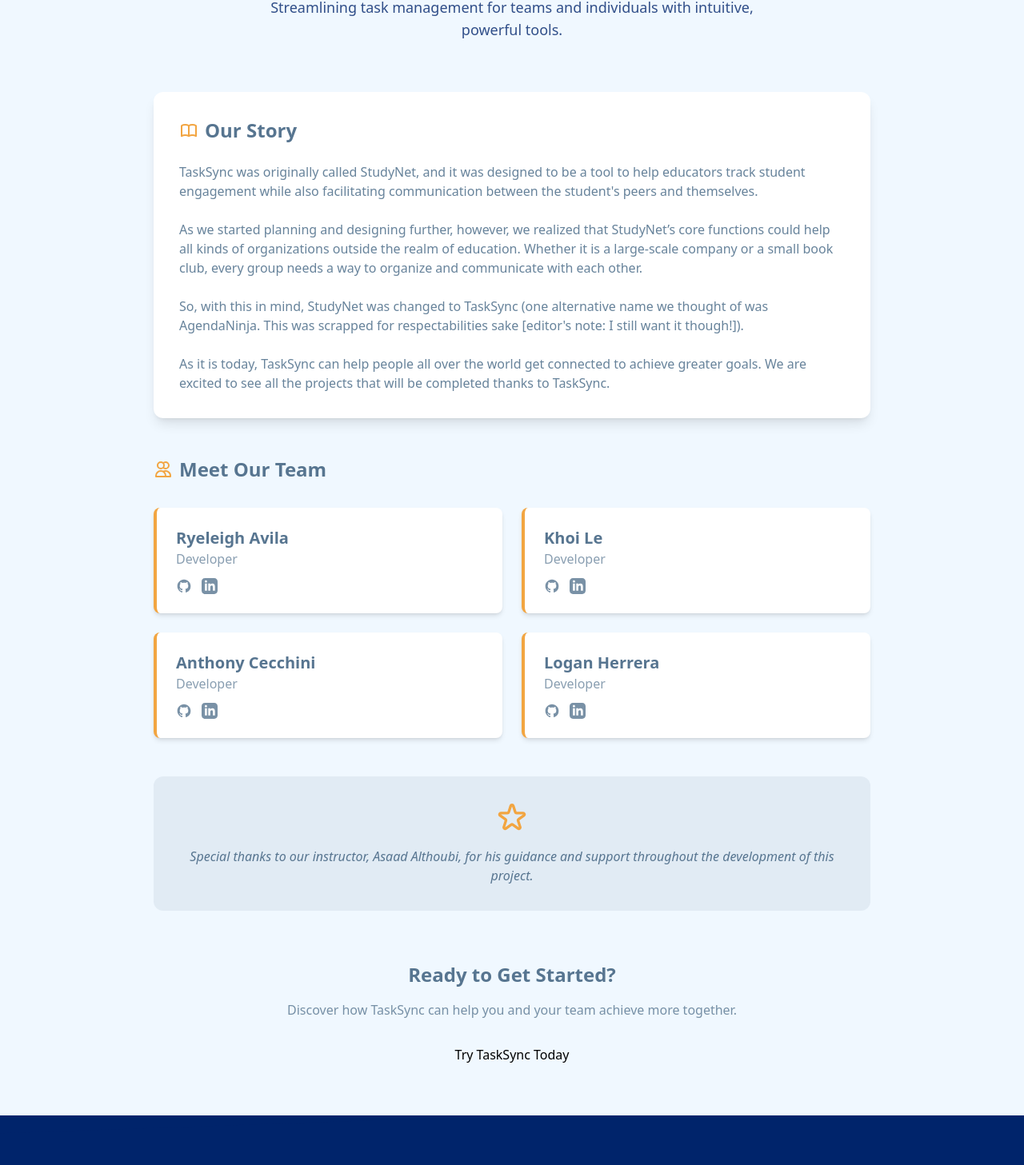
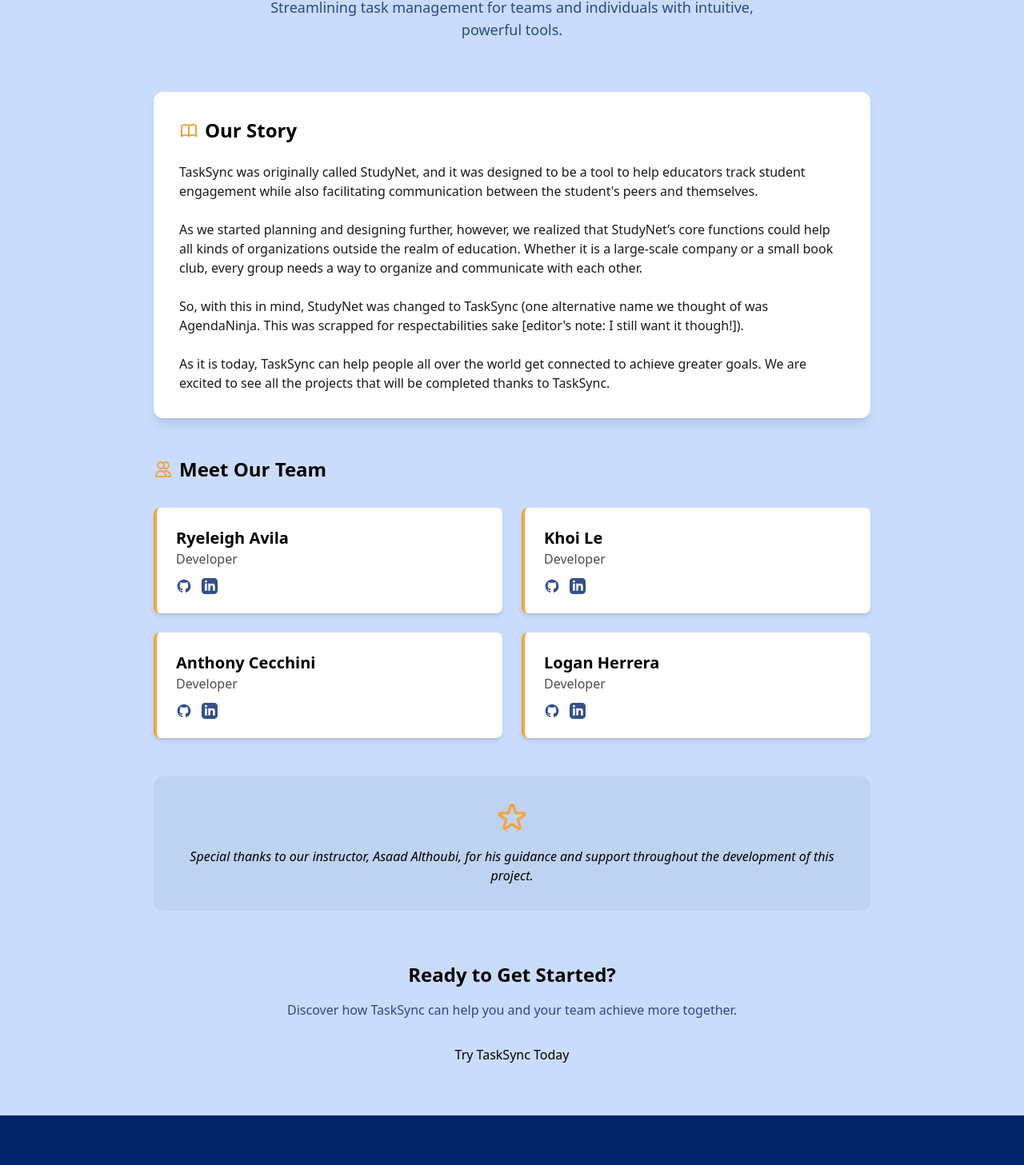
Before and after one commit to tonycecc/task-sync, a Next.js app: page /about in a window 1280 px wide. Shown: the part 241-1698 px from the top of the page at 80% size. Built offline with nearby package versions, Linux system fonts and the light colour scheme; no server answers.

Commit message:
feat: Updated color change

```diff
--- a/src/app/about/page.jsx
+++ b/src/app/about/page.jsx
@@ -48,7 +48,7 @@
     };
 
     return (
-        <div className="min-h-screen bg-[#F0F8FF] py-16 px-4 sm:px-6 lg:px-8">
+        <div className="min-h-screen bg-[#CADCFC] py-16 px-4 sm:px-6 lg:px-8">
             <div className="max-w-4xl mx-auto">
                 <motion.div
                     className="text-center mb-16"
@@ -68,14 +68,14 @@
                     animate="animate"
                     variants={fadeIn}
                 >
-                    <h2 className="text-2xl font-bold text-[#577590] mb-6 flex items-center">
+                    <h2 className="text-2xl font-bold text-[#000000] mb-6 flex items-center">
                         <svg className="w-6 h-6 mr-2 text-[#F2A541]" fill="none" stroke="currentColor" viewBox="0 0 24 24">
                             <path strokeLinecap="round" strokeLinejoin="round" strokeWidth="2" d="M12 6.253v13m0-13C10.832 5.477 9.246 5 7.5 5S4.168 5.477 3 6.253v13C4.168 18.477 5.754 18 7.5 18s3.332.477 4.5 1.253m0-13C13.168 5.477 14.754 5 16.5 5c1.747 0 3.332.477 4.5 1.253v13C19.832 18.477 18.247 18 16.5 18c-1.746 0-3.332.477-4.5 1.253" />
                         </svg>
                         Our Story
                     </h2>
 
-                    <div className="space-y-6 text-[#577590]/90">
+                    <div className="space-y-6 text-[#000000]/90">
                         <p>
                             TaskSync was originally called StudyNet, and it was designed to be a tool to help educators track student engagement while also facilitating communication between the student's peers and themselves.
                         </p>
@@ -96,7 +96,7 @@
                     initial="initial"
                     animate="animate"
                 >
-                    <h2 className="text-2xl font-bold text-[#577590] mb-8 flex items-center">
+                    <h2 className="text-2xl font-bold text-[#000000] mb-8 flex items-center">
                         <svg className="w-6 h-6 mr-2 text-[#F2A541]" fill="none" stroke="currentColor" viewBox="0 0 24 24">
                             <path strokeLinecap="round" strokeLinejoin="round" strokeWidth="2" d="M12 4.354a4 4 0 110 5.292M15 21H3v-1a6 6 0 0112 0v1zm0 0h6v-1a6 6 0 00-9-5.197M13 7a4 4 0 11-8 0 4 4 0 018 0z" />
                         </svg>
@@ -110,14 +110,14 @@
                                 className="bg-white rounded-lg p-6 shadow-md hover:shadow-lg transition-shadow border-l-4 border-[#F2A541]"
                                 variants={fadeIn}
                             >
-                                <h3 className="text-xl font-semibold text-[#577590]">{member.name}</h3>
-                                <p className="text-[#577590]/70 mb-3">{member.role}</p>
+                                <h3 className="text-xl font-semibold text-[#000000]">{member.name}</h3>
+                                <p className="text-[#000000]/70 mb-3">{member.role}</p>
                                 <div className="flex space-x-3 mt-2">
                                     <a
                                         href={member.github}
                                         target="_blank"
                                         rel="noopener noreferrer"
-                                        className="text-[#577590]/80 hover:text-[#577590] transition-colors"
+                                        className="text-[#00246B]/80 hover:text-[#CADCFC] transition-colors"
                                     >
                                         <svg className="w-5 h-5" fill="currentColor" viewBox="0 0 24 24">
                                             <path fillRule="evenodd" d="M12 2C6.477 2 2 6.484 2 12.017c0 4.425 2.865 8.18 6.839 9.504.5.092.682-.217.682-.483 0-.237-.008-.868-.013-1.703-2.782.605-3.369-1.343-3.369-1.343-.454-1.158-1.11-1.466-1.11-1.466-.908-.62.069-.608.069-.608 1.003.07 1.531 1.032 1.531 1.032.892 1.53 2.341 1.088 2.91.832.092-.647.35-1.088.636-1.338-2.22-.253-4.555-1.113-4.555-4.951 0-1.093.39-1.988 1.029-2.688-.103-.253-.446-1.272.098-2.65 0 0 .84-.27 2.75 1.026A9.564 9.564 0 0112 6.844c.85.004 1.705.115 2.504.337 1.909-1.296 2.747-1.027 2.747-1.027.546 1.379.202 2.398.1 2.651.64.7 1.028 1.595 1.028 2.688 0 3.848-2.339 4.695-4.566 4.943.359.309.678.92.678 1.855 0 1.338-.012 2.419-.012 2.747 0 .268.18.58.688.482A10.019 10.019 0 0022 12.017C22 6.484 17.522 2 12 2z" clipRule="evenodd" />
@@ -127,7 +127,7 @@
                                         href={member.linkedin}
                                         target="_blank"
                                         rel="noopener noreferrer"
-                                        className="text-[#577590]/80 hover:text-[#577590] transition-colors"
+                                        className="text-[#00246B]/80 hover:text-[#CADCFC] transition-colors"
                                     >
                                         <svg className="w-5 h-5" fill="currentColor" viewBox="0 0 24 24">
                                             <path d="M19 0h-14c-2.761 0-5 2.239-5 5v14c0 2.761 2.239 5 5 5h14c2.762 0 5-2.239 5-5v-14c0-2.761-2.238-5-5-5zm-11 19h-3v-11h3v11zm-1.5-12.268c-.966 0-1.75-.79-1.75-1.764s.784-1.764 1.75-1.764 1.75.79 1.75 1.764-.783 1.764-1.75 1.764zm13.5 12.268h-3v-5.604c0-3.368-4-3.113-4 0v5.604h-3v-11h3v1.765c1.396-2.586 7-2.777 7 2.476v6.759z" />
@@ -147,7 +147,7 @@
                     <svg className="w-10 h-10 mx-auto mb-4 text-[#F2A541]" fill="none" stroke="currentColor" viewBox="0 0 24 24">
                         <path strokeLinecap="round" strokeLinejoin="round" strokeWidth="2" d="M11.049 2.927c.3-.921 1.603-.921 1.902 0l1.519 4.674a1 1 0 00.95.69h4.915c.969 0 1.371 1.24.588 1.81l-3.976 2.888a1 1 0 00-.363 1.118l1.518 4.674c.3.922-.755 1.688-1.538 1.118l-3.976-2.888a1 1 0 00-1.176 0l-3.976 2.888c-.783.57-1.838-.197-1.538-1.118l1.518-4.674a1 1 0 00-.363-1.118l-3.976-2.888c-.784-.57-.38-1.81.588-1.81h4.914a1 1 0 00.951-.69l1.519-4.674z" />
                     </svg>
-                    <p className="text-[#577590] italic">
+                    <p className="text-[#000000] italic">
                         Special thanks to our instructor, Asaad Althoubi, for his guidance and support throughout the development of this project.
                     </p>
                 </motion.div>
@@ -157,8 +157,8 @@
                     animate="animate"
                     variants={fadeIn}
                 >
-                    <h2 className="text-2xl font-bold text-[#577590] mb-4">Ready to Get Started?</h2>
-                    <p className="text-[#577590]/80 mb-8">
+                    <h2 className="text-2xl font-bold text-[#000000] mb-4">Ready to Get Started?</h2>
+                    <p className="text-[#00246B]/80 mb-8">
                         Discover how TaskSync can help you and your team achieve more together.
                     </p>
 
--- a/src/app/calendar/page.jsx
+++ b/src/app/calendar/page.jsx
@@ -98,8 +98,8 @@
     }
 
     return (
-        <div className="min-h-screen bg-[#F9E9EC] p-8 font-sans text-black-500">
-            <h1 className="text-4xl font-bold mb-6 text-center text-orange-300 drop-shadow">
+        <div className="min-h-screen bg-[#CADCFC] p-8 font-sans text-black-500">
+            <h1 className="text-4xl font-bold mb-6 text-center text-black-800 drop-shadow">
                 My TaskSync Calendar
             </h1>
 
--- a/src/app/task/page.jsx
+++ b/src/app/task/page.jsx
@@ -148,7 +148,7 @@
 
             <div className="max-w-4xl mx-auto">
                 <div className="flex justify-between items-center mb-8">
-                    <h1 className="text-3xl font-bold text-[#577590]">Task Manager</h1>
+                    <h1 className="text-3xl font-bold text-[#000000]">Task Manager</h1>
                     <button
                         onClick={toggleForm}
                         className="bg-[#F2A541] hover:bg-[#F08A4B] text-white font-bold py-3 px-6 rounded-lg shadow-md transition duration-300 flex items-center"
@@ -238,7 +238,7 @@
                 )}
 
                 <div className="mt-8 p-6 bg-white rounded-xl shadow-lg">
-                    <h2 className="text-2xl font-bold mb-6 text-[#577590] flex items-center">
+                    <h2 className="text-2xl font-bold mb-6 text-[#000000] flex items-center">
                         <svg xmlns="http://www.w3.org/2000/svg" className="h-6 w-6 mr-2" fill="none" viewBox="0 0 24 24"
                              stroke="currentColor">
                             <path strokeLinecap="round" strokeLinejoin="round" strokeWidth={2}
```
